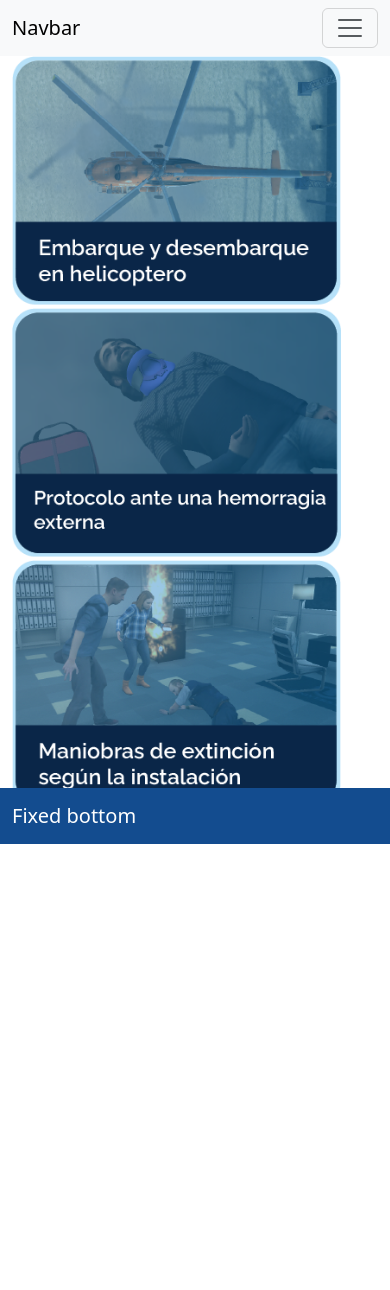
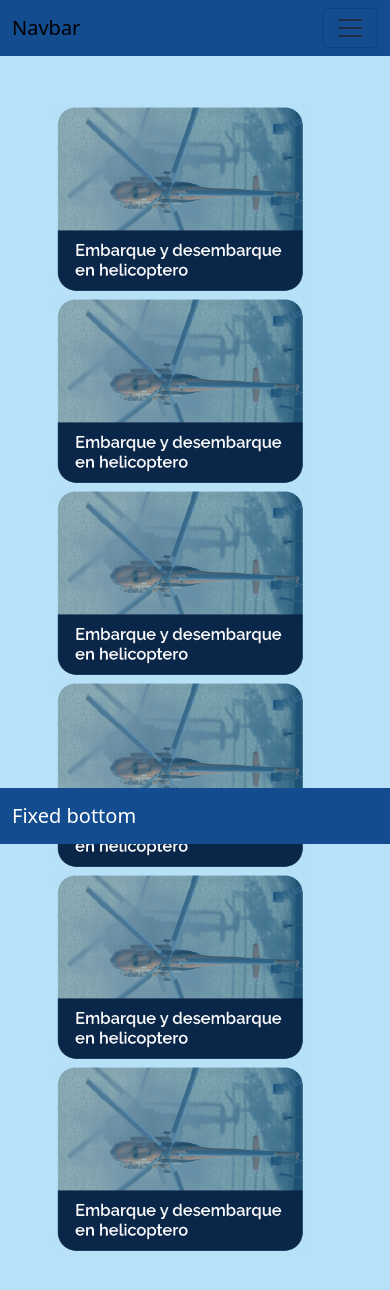
Before and after one commit to enrfercas/Juego-Universae, a React (Vite) app: page / in a window 390 px wide. Shown: the top 1290 px of the page. Before the commit the page ends 844 px from the top, so only its background shows below. Built offline with nearby package versions, Linux system fonts and the light colour scheme.

Commit message:
boton posicionado para responsive

```diff
--- a/src/App.jsx
+++ b/src/App.jsx
@@ -1,6 +1,6 @@
 import { Header } from './components/Header.jsx';
 import { Routes, Route } from 'react-router';
-import { Home } from './components/Pages/Home.jsx'
+import { Home } from './components/Pages/Home/Home.jsx'
 import { Footer } from './components/Footer.jsx'
 
 function App() {
--- a/src/components/Header.jsx
+++ b/src/components/Header.jsx
@@ -1,7 +1,7 @@
 export const Header = () => {
   return (
     <>
-      <nav className="navbar navbar-expand-lg bg-body-tertiary">
+      <nav className="navbar navbar-expand-lg " style={{ backgroundColor: "#134c8f" }}>
         <div className="container-fluid">
           <a className="navbar-brand" href="#">
             Navbar
@@ -14,21 +14,22 @@ export const Header = () => {
             aria-controls="navbarNavAltMarkup"
             aria-expanded="false"
             aria-label="Toggle navigation"
+
           >
-            <span className="navbar-toggler-icon"></span>
+            <span className="navbar-toggler-icon" ></span>
           </button>
           <div className="collapse navbar-collapse" id="navbarNavAltMarkup">
             <div className="navbar-nav">
-              <a className="nav-link active" aria-current="page" href="#">
+              <a className="nav-link" aria-current="page" href="#" style={{ color: "#fff" }}>
                 Home
               </a>
-              <a className="nav-link" href="#">
+              <a className="nav-link" href="#" style={{ color: "#fff" }}>
                 Features
               </a>
-              <a className="nav-link" href="#">
+              <a className="nav-link" href="#" style={{ color: "#fff" }}>
                 Pricing
               </a>
-              <a className="nav-link disabled" aria-disabled="true">
+              <a className="nav-link disabled" aria-disabled="true" style={{ color: "#fff" }}>
                 Disabled
               </a>
             </div>
--- /dev/null
+++ b/src/components/Pages/Home/Home.css
@@ -0,0 +1,170 @@
+/* Estilos de la card de la Home */
+
+.card {
+  position: relative;
+  border: none;
+  width: 90%;
+  background-color: #b6e1f9;
+  border-radius: 10px;
+  display: flex;
+  align-items: center;
+  justify-content: center;
+  overflow: hidden;
+  perspective: 1000px;
+  transition: all 1.5s cubic-bezier(0.175, 0.885, 0.32, 1.275);
+}
+
+
+
+.card:hover {
+  transform: scale(1.05);
+  cursor: pointer;
+}
+
+.card__content {
+  position: absolute;
+  top: 8px;
+  left: 0;
+  width: 100%;
+  height: 100%;
+  padding: 20px;
+  box-sizing: border-box;
+  background-color: #b6e1f9;
+  transform: rotateX(-90deg);
+  transform-origin: bottom;
+  transition: all 2s cubic-bezier(0.175, 0.885, 0.32, 1.275);
+}
+
+.card:hover .card__content {
+  top: 0;
+  transform: rotateX(0deg);
+  border-radius: 15%;
+  background-color: #134c8f;
+  color: white;
+}
+
+.card__title {
+  margin: 0;
+  font-size: 24px;
+  color: white;
+  font-weight: 700;
+}
+
+.card:hover svg {
+  scale: 0;
+}
+
+.card__description {
+  margin: 10px 0 0;
+  font-size: 14px;
+  color: white;
+  line-height: 1.4;
+}
+
+/* Estilos del button de la Card */
+
+.game-button {
+  position: fixed;
+  bottom: 3rem;
+  right: 3rem;
+  display: flex;
+  justify-content: center;
+  align-items: center;
+  border-radius: 15%;
+  background: #582c83;
+  font-family: "Montserrat", sans-serif;
+  box-shadow: 0px 6px 24px 0px rgba(0, 0, 0, 0.2);
+  overflow: hidden;
+  cursor: pointer;
+  border: none;
+}
+
+.game-button:after {
+  content: " ";
+  width: 0%;
+  height: 100%;
+  background: #86d295;
+  position: absolute;
+  transition: all 0.4s ease-in-out;
+  right: 0;
+}
+
+.game-button:hover::after {
+  right: auto;
+  left: 0;
+  width: 100%;
+}
+
+.game-button span {
+  text-align: center;
+  text-decoration: none;
+  width: 100%;
+  padding: 18px 25px;
+  color: #fff;
+  font-size: 1rem;
+  font-weight: 700;
+  letter-spacing: 0.3em;
+  z-index: 20;
+  transition: all 0.3s ease-in-out;
+}
+
+.game-button:hover span {
+  color: black;
+  animation: scaleUp 0.3s ease-in-out;
+}
+
+@keyframes scaleUp {
+  0% {
+    transform: scale(1);
+  }
+
+  50% {
+    transform: scale(0.95);
+  }
+
+  100% {
+    transform: scale(1);
+  }
+}
+
+@media(max-width: 680px) {
+  .card:hover {
+    gap: 4rem;
+    margin: 2rem 0;
+    transform: scale(1.2);
+
+  }
+
+  .card__title {
+    font-size: 1.4rem;
+    margin: 0;
+  }
+
+  .card__content {
+    display: flex;
+    flex-direction: column;
+    align-items: center;
+    padding: 2rem 1.2rem 0;
+  }
+
+  .card__description {
+    font-size: 1.1rem;
+  }
+
+  .game-button {
+    bottom: 1rem;
+    right: 1.2rem;
+    width: 7rem;
+    height: 3rem;
+    border-radius: 2rem;
+  }
+
+  .game-button span {
+
+    padding: 2px 3px;
+    color: #fff;
+    font-size: 0.8rem;
+    font-weight: 700;
+    letter-spacing: 0.2rem;
+  }
+}
--- /dev/null
+++ b/src/components/Pages/Home/Home.jsx
@@ -0,0 +1,125 @@
+import './Home.css';
+export const Home = () => {
+  return (
+    <>
+      <div className="container-fluid body-content">
+        <div className="row">
+          <div className="col-lg-4 col-md-6">
+            <div className="card">
+              <img
+                src="../../../public/Games-Images/InterfazHome/Miniaturas_simuladores/HomeButton0.png"
+                style={{ width: "95%" }}
+              />
+              <div className="card__content">
+                <p className="card__title">Card Title</p>
+                <p className="card__description">
+                  Lorem ipsum dolor sit amet, consectetur adipiscing elit, sed
+                  do eiusmod tempor incididunt ut labore et dolore magna aliqua.
+                  Ut enim ad minim veniam, quis nostrud exercitation ullamco.
+                </p>
+                <button className="game-button">
+                  <span>Jugar</span>
+                </button>
+              </div>
+            </div>
+          </div>
+          <div className="col-lg-4 col-md-6">
+            <div className="card">
+              <img
+                src="../../../public/Games-Images/InterfazHome/Miniaturas_simuladores/HomeButton0.png"
+                style={{ width: "95%" }}
+              />
+              <div className="card__content">
+                <p className="card__title">Card Title</p>
+                <p className="card__description">
+                  Lorem ipsum dolor sit amet, consectetur adipiscing elit, sed
+                  do eiusmod tempor incididunt ut labore et dolore magna aliqua.
+                  Ut enim ad minim veniam, quis nostrud exercitation ullamco.
+                </p>
+                <button className="game-button">
+                  <span>Jugar</span>
+                </button>
+              </div>
+            </div>
+          </div>
+          <div className="col-lg-4 col-md-6">
+            <div className="card">
+              <img
+                src="../../../public/Games-Images/InterfazHome/Miniaturas_simuladores/HomeButton0.png"
+                style={{ width: "95%" }}
+              />
+              <div className="card__content">
+                <p className="card__title">Card Title</p>
+                <p className="card__description">
+                  Lorem ipsum dolor sit amet, consectetur adipiscing elit, sed
+                  do eiusmod tempor incididunt ut labore et dolore magna aliqua.
+                  Ut enim ad minim veniam, quis nostrud exercitation ullamco.
+                </p>
+                <button  className="game-button">
+                  <span>Jugar</span>
+                </button>
+              </div>
+            </div>
+          </div>
+          <div className="col-lg-4 col-md-6">
+            <div className="card">
+              <img
+                src="../../../public/Games-Images/InterfazHome/Miniaturas_simuladores/HomeButton0.png"
+                style={{ width: "95%" }}
+              />
+              <div className="card__content">
+                <p className="card__title">Card Title</p>
+                <p className="card__description">
+                  Lorem ipsum dolor sit amet, consectetur adipiscing elit, sed
+                  do eiusmod tempor incididunt ut labore et dolore magna aliqua.
+                  Ut enim ad minim veniam, quis nostrud exercitation ullamco.
+                </p>
+                <button className="game-button">
+                  <span>Jugar</span>
+                </button>
+              </div>
+            </div>
+          </div>
+          <div className="col-lg-4 col-md-6">
+            <div className="card">
+              <img
+                src="../../../public/Games-Images/InterfazHome/Miniaturas_simuladores/HomeButton0.png"
+                style={{ width: "95%" }}
+              />
+              <div className="card__content">
+                <p className="card__title">Card Title</p>
+                <p className="card__description">
+                  Lorem ipsum dolor sit amet, consectetur adipiscing elit, sed
+                  do eiusmod tempor incididunt ut labore et dolore magna aliqua.
+                  Ut enim ad minim veniam, quis nostrud exercitation ullamco.
+                </p>
+                <button className="game-button">
+                  <span>Jugar</span>
+                </button>
+              </div>
+            </div>
+          </div>
+          <div className="col-lg-4 col-md-6">
+            <div className="card">
+              <img
+                src="../../../public/Games-Images/InterfazHome/Miniaturas_simuladores/HomeButton0.png"
+                style={{ width: "95%" }}
+              />
+              <div className="card__content">
+                <p className="card__title">Card Title</p>
+                <p className="card__description">
+                  Lorem ipsum dolor sit amet, consectetur adipiscing elit, sed
+                  do eiusmod tempor incididunt ut labore et dolore magna aliqua.
+                  Ut enim ad minim veniam, quis nostrud exercitation ullamco.
+                </p>
+                <button className="game-button">
+                  <span>Jugar</span>
+                </button>
+              </div>
+            </div>
+          </div>
+        </div>
+      </div>
+    </>
+  );
+};
--- a/src/index.css
+++ b/src/index.css
@@ -0,0 +1,9 @@
+body, html{
+    background-color: #b6e1f9;
+}
+
+.body-content {
+    padding: 3rem;
+    margin-bottom: 3rem;
+
+}
```
